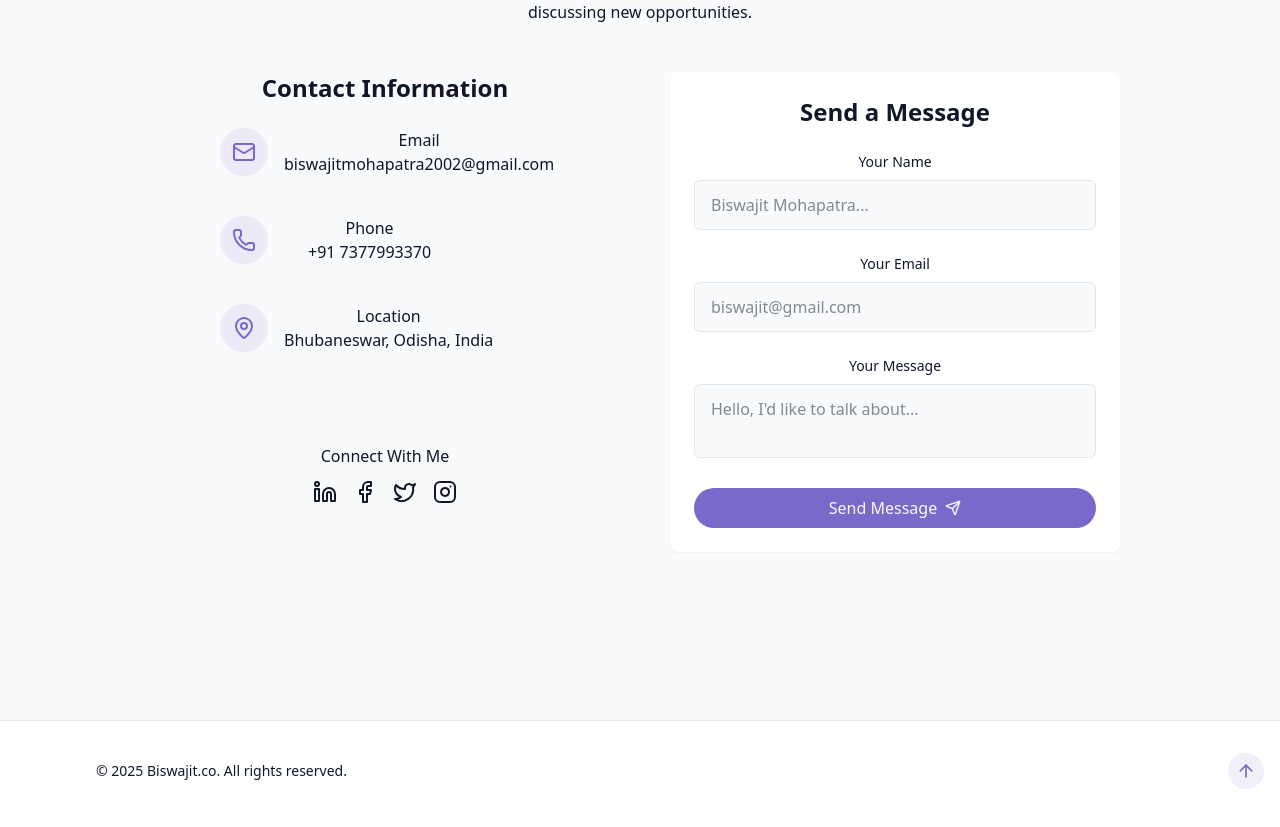
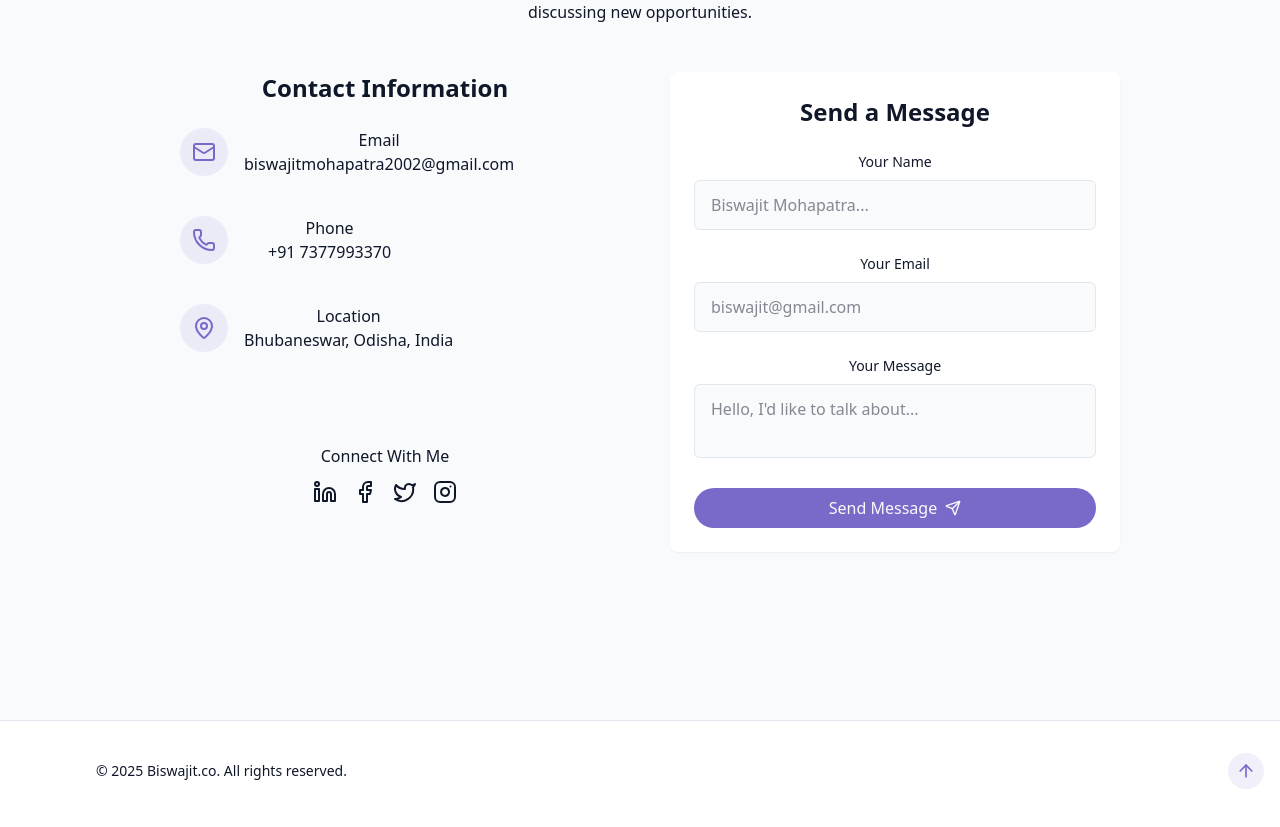
Before and after one commit to Biswajit-12/My-Portfolio, a React (Vite) app: page / in a window 1280 px wide. Shown: the part 4022-4849 px from the top of the page. Built offline with nearby package versions, Linux system fonts and the light colour scheme.

Commit message:
contact changes

```diff
--- a/src/components/ContactSection.jsx
+++ b/src/components/ContactSection.jsx
@@ -46,7 +46,7 @@ export const ContactSection = () => {
           <div className="space-y-15">
             <h3 className="text-2xl font-semibold mb-6">Contact Information</h3>
 
-            <div className="space-y-10 pl-15 justify-center">
+            <div className="space-y-10 pl-5 justify-center">
               <div className="flex items-start space-x-4">
                 <div className="p-3 rounded-full bg-primary/10">
                   <Mail className="h-6 w-6 text-primary" />{" "}
```
